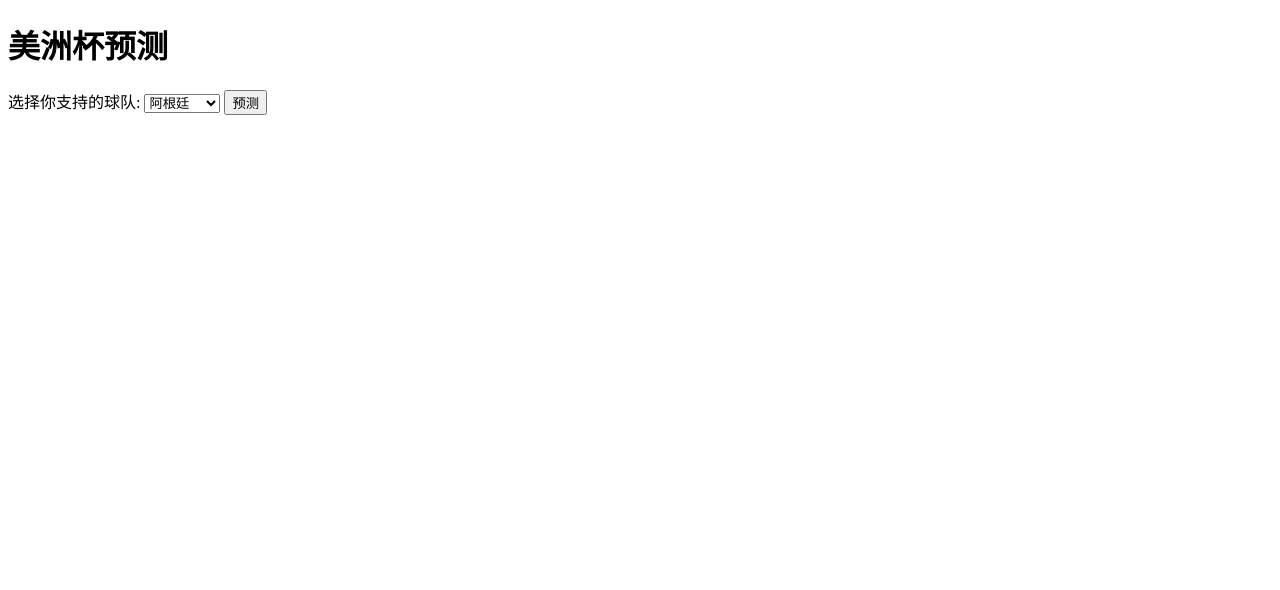
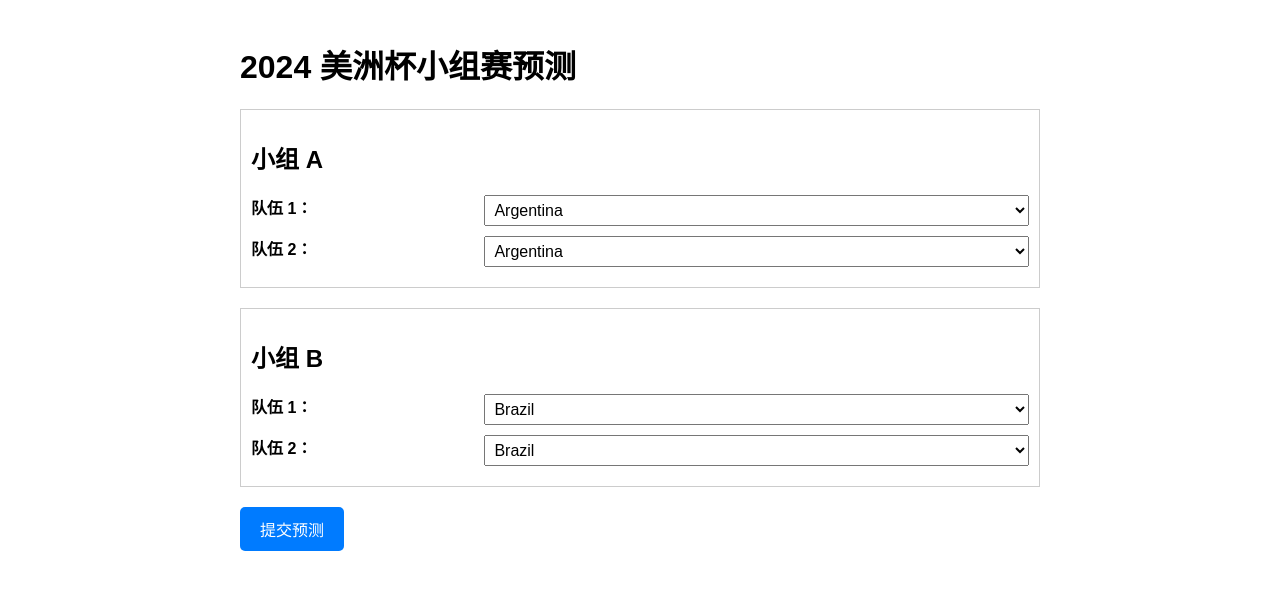
Before and after one commit to mafake313/mafake, a plain HTML site: page index.html in a window 1280 px wide. Drawn offline with Linux system fonts and the light colour scheme.

Commit message:
Update index.html

```diff
--- a/index.html
+++ b/index.html
@@ -1,29 +1,117 @@
 <!DOCTYPE html>
 <html lang="en">
 <head>
-<meta charset="UTF-8">
-<meta name="viewport" content="width=device-width, initial-scale=1.0">
-<title>美洲杯预测</title>
-<link rel="stylesheet" href="styles.css">
+    <meta charset="UTF-8">
+    <meta name="viewport" content="width=device-width, initial-scale=1.0">
+    <title>2024 美洲杯小组赛预测</title>
+    <style>
+        body {
+            font-family: Arial, sans-serif;
+            max-width: 800px;
+            margin: 0 auto;
+            padding: 20px;
+        }
+        .group {
+            margin-bottom: 20px;
+            border: 1px solid #ccc;
+            padding: 10px;
+        }
+        .team-select {
+            display: flex;
+            justify-content: space-between;
+            margin-bottom: 10px;
+        }
+        .team-select label {
+            font-weight: bold;
+        }
+        .team-select select {
+            width: 70%;
+            padding: 5px;
+            font-size: 16px;
+        }
+        .submit-btn {
+            display: block;
+            margin-top: 10px;
+            padding: 10px 20px;
+            background-color: #007bff;
+            color: white;
+            border: none;
+            cursor: pointer;
+            font-size: 16px;
+            border-radius: 5px;
+        }
+        .submit-btn:hover {
+            background-color: #0056b3;
+        }
+    </style>
 </head>
 <body>
-<div class="container">
-    <h1>美洲杯预测</h1>
-    <div class="prediction-form">
-        <label for="team">选择你支持的球队:</label>
-        <select id="team">
-            <option value="argentina">阿根廷</option>
-            <option value="brazil">巴西</option>
-            <option value="chile">智利</option>
-            <option value="colombia">哥伦比亚</option>
-            <!-- 可以添加更多选项 -->
-        </select>
-        <button onclick="predictWinner()">预测</button>
+    <h1>2024 美洲杯小组赛预测</h1>
+
+    <div class="group" id="groupA">
+        <h2>小组 A</h2>
+        <div class="team-select">
+            <label for="groupA_team1">队伍 1：</label>
+            <select id="groupA_team1">
+                <option value="Argentina">Argentina</option>
+                <option value="Bolivia">Bolivia</option>
+                <option value="Chile">Chile</option>
+                <option value="Paraguay">Paraguay</option>
+            </select>
+        </div>
+        <div class="team-select">
+            <label for="groupA_team2">队伍 2：</label>
+            <select id="groupA_team2">
+                <option value="Argentina">Argentina</option>
+                <option value="Bolivia">Bolivia</option>
+                <option value="Chile">Chile</option>
+                <option value="Paraguay">Paraguay</option>
+            </select>
+        </div>
     </div>
-    <div id="prediction-result" class="prediction-result">
-        <!-- 这里显示预测结果 -->
+
+    <div class="group" id="groupB">
+        <h2>小组 B</h2>
+        <div class="team-select">
+            <label for="groupB_team1">队伍 1：</label>
+            <select id="groupB_team1">
+                <option value="Brazil">Brazil</option>
+                <option value="Ecuador">Ecuador</option>
+                <option value="Peru">Peru</option>
+                <option value="Venezuela">Venezuela</option>
+            </select>
+        </div>
+        <div class="team-select">
+            <label for="groupB_team2">队伍 2：</label>
+            <select id="groupB_team2">
+                <option value="Brazil">Brazil</option>
+                <option value="Ecuador">Ecuador</option>
+                <option value="Peru">Peru</option>
+                <option value="Venezuela">Venezuela</option>
+            </select>
+        </div>
     </div>
-</div>
-<script src="script.js"></script>
+
+    <!-- 小组 C 和 D 的代码类似，这里省略 -->
+
+    <button class="submit-btn" onclick="submitPredictions()">提交预测</button>
+
+    <script>
+        function submitPredictions() {
+            // 收集用户选择的前两名队伍
+            var predictions = {
+                'A': [document.getElementById('groupA_team1').value, document.getElementById('groupA_team2').value],
+                'B': [document.getElementById('groupB_team1').value, document.getElementById('groupB_team2').value],
+                // 类似地处理小组 C 和 D 的选择
+            };
+
+            // 可以将预测发送到服务器进行后续处理，或者在这里处理预测逻辑
+            console.log(predictions);
+            alert("预测成功提交！");
+
+            // 可以重定向用户到另一个页面显示结果，或者更新当前页面显示结果
+            // window.location.href = "/result";
+        }
+    </script>
 </body>
 </html>
```
